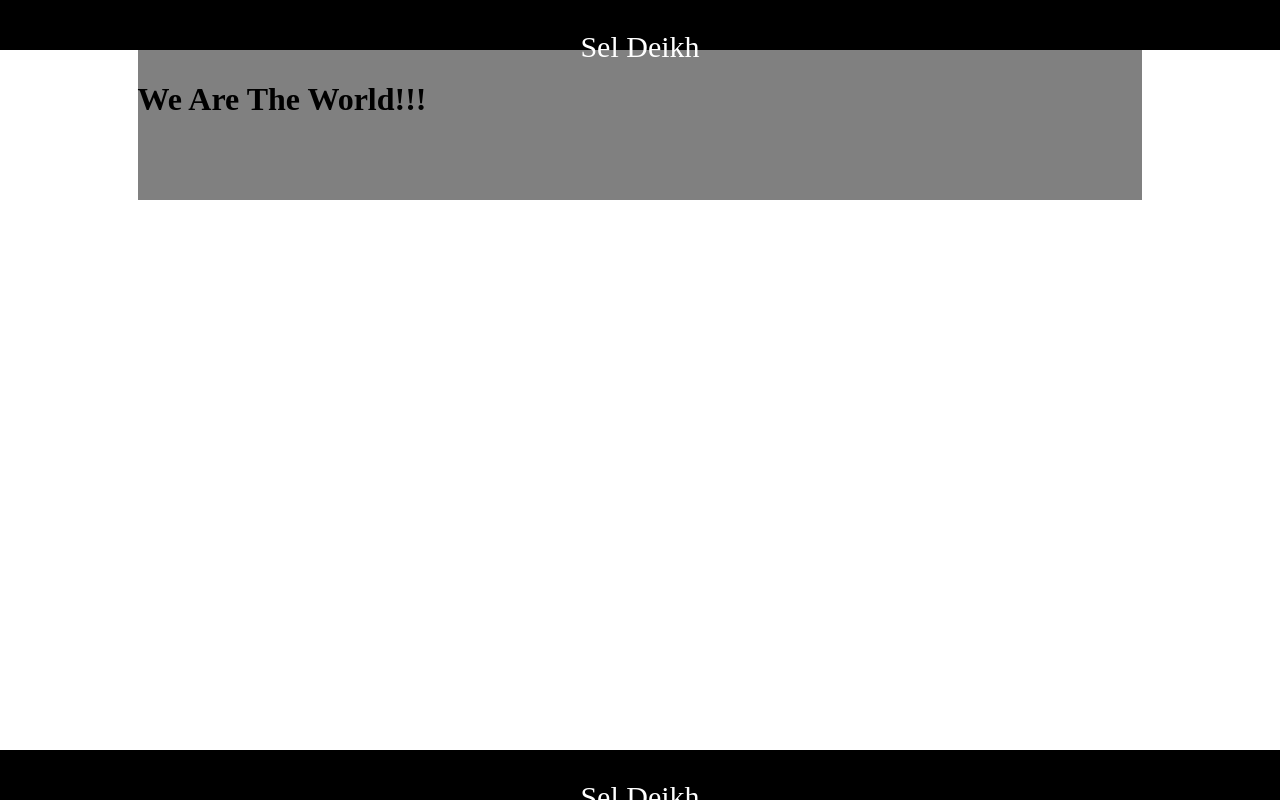
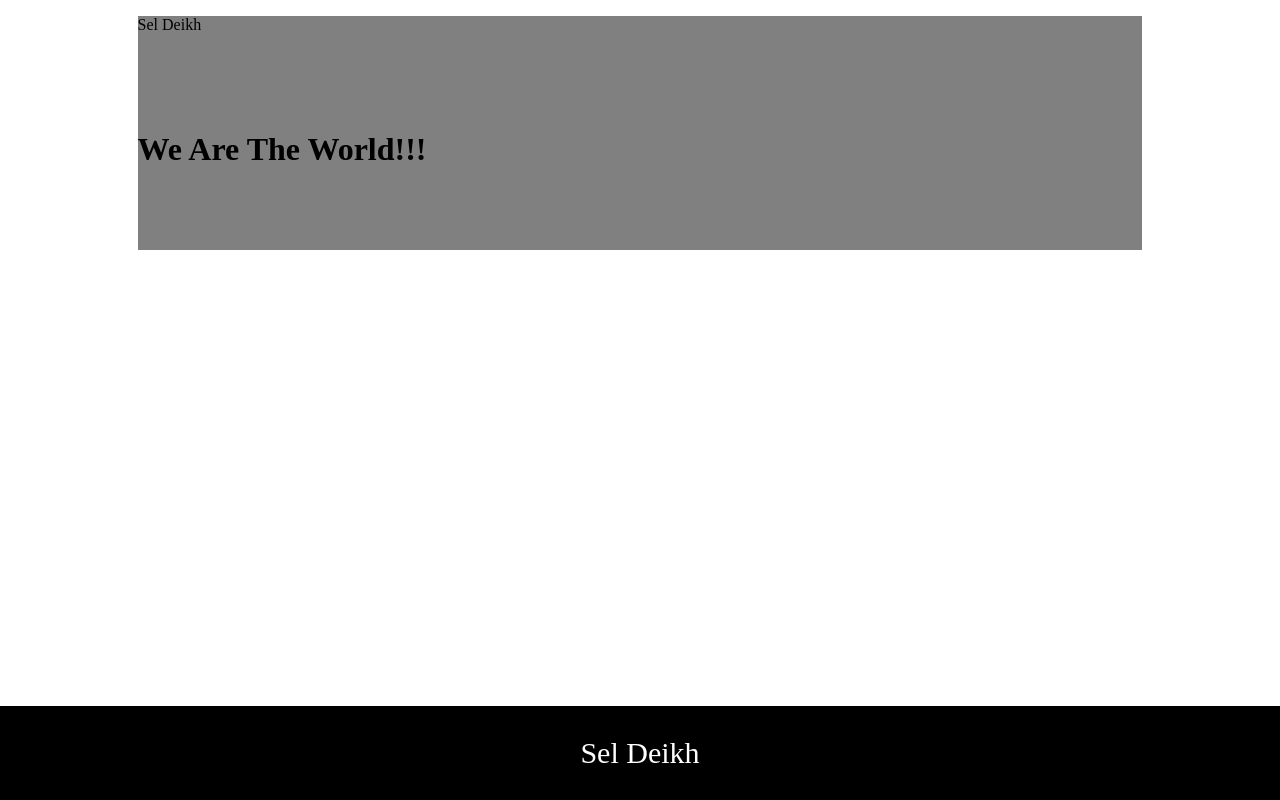
Before and after one commit to AlanOftefs/AlanOftefs.github.io, a plain HTML site: page index.html in a window 1280 px wide. Drawn offline with Linux system fonts and the light colour scheme.

Commit message:
Update index.css

```diff
--- a/styles/index.css
+++ b/styles/index.css
@@ -1,14 +1,13 @@
 html{
     background-color:white;
 }
-.header {
+.nav {
     position: fixed;
     left: 0;
     top: 0;
     color: white;
     background-color: black;
     width: 100%;
-    height: 50px;
     padding: 0;
     font-size: 30px;
     text-align: center;
@@ -20,7 +19,6 @@ html{
     color: white;
     background-color: black;
     width: 100%;
-    height: 50px;
     padding: 0;
     font-size: 30px;
     text-align: center;
```
